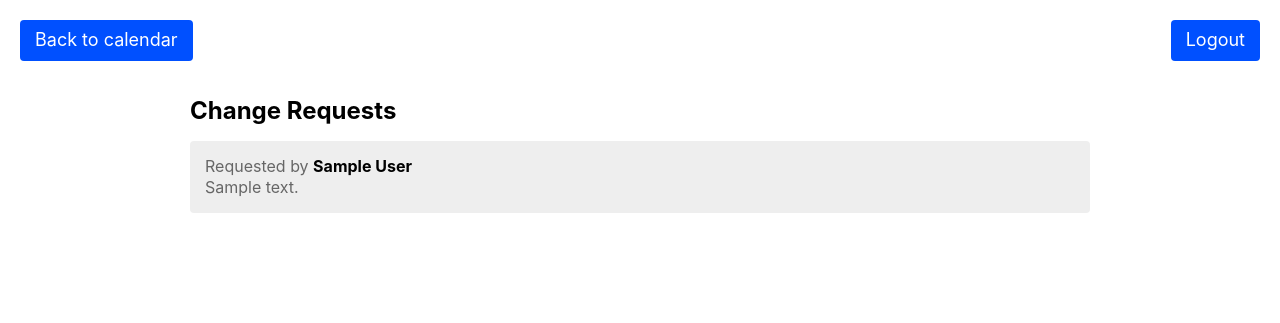
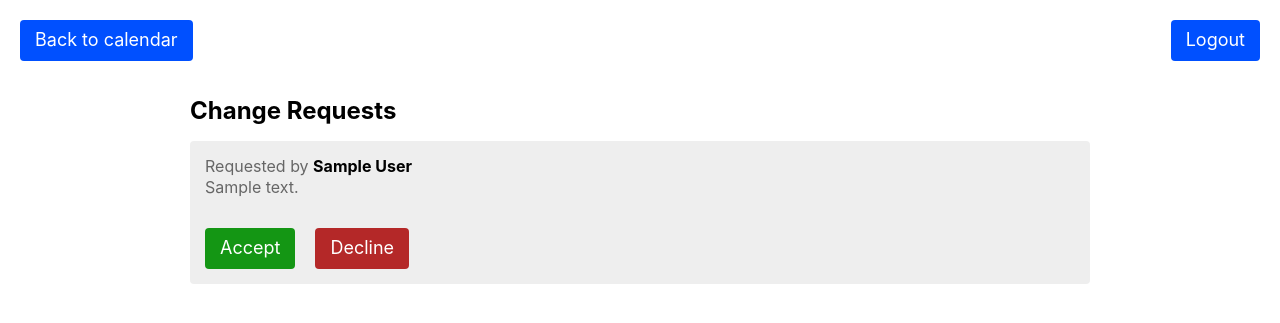
Before and after one commit to tchayen/schedule_planner, a Django app: template planner/templates/planner/admin.html in a window 1280 px wide. Shown: the top 323 px of the page. Run offline with Django 3.2, Linux system fonts and the light colour scheme; a user stored in the database is signed in; tables that the repository leaves empty hold one stand-in row (values such as "Sample post"); the template is opened without the code that fills it: most values are stand-ins (such as "Sample title", 1, 10 or a date in 2020); parts of the project's set-up code (start-up, migrations or seed data) failed here and were passed over.

Commit message:
Add accept/decline buttons

```diff
--- a/planner/templates/base.html
+++ b/planner/templates/base.html
@@ -154,10 +154,17 @@
                 padding: 0;
             }
 
-
             button:hover {
                 transition: 0.15s all;
                 opacity: 0.6;
+            }
+
+            .accept {
+                background-color: rgb(20, 150, 20);
+            }
+
+            .decline {
+                background-color: rgb(180, 40, 40);
             }
         </style>
     </head>
--- a/planner/templates/planner/admin.html
+++ b/planner/templates/planner/admin.html
@@ -7,6 +7,11 @@
         border-radius: 4px;
         padding: 15px;
         margin-bottom: 10px;
+    }
+
+    .buttons {
+        display: flex;
+        margin-top: 30px;
     }
 </style>
 {% if user.is_superuser %}
@@ -23,6 +28,10 @@
                 <div>
                     {{ request.description|safe }}
                 </div>
+                <div class="buttons">
+                    <a href="/change_request/{{ request.id }}/accept/" class="button accept">Accept</a>
+                    <a href="/change_request/{{ request.id }}/decline/" class="button decline">Decline</a>
+                </div>
             </div>
         {% endfor %}
     </div>
--- a/planner/urls.py
+++ b/planner/urls.py
@@ -9,6 +9,8 @@ urlpatterns = [
 
     url(r'^(?P<first_day>([12]\d{3}-(0[1-9]|1[0-2])-(0[1-9]|[12]\d|3[01])))/$',
         views.calendar, name='calendar'),
+
+    url(r'^change_request/(?P<id>(\d+))/(?P<decision>(accept|decline))/$', views.change_request, name='change_request'),
 
     url(r'^admin/$', views.admin, name='admin'),
 
--- a/planner/views.py
+++ b/planner/views.py
@@ -5,6 +5,7 @@ from datetime import datetime, timedelta
 from itertools import groupby
 from .models import Event, ChangeRequest
 from django.core.mail import send_mail
+from django.shortcuts import redirect
 
 def slots():
     return [
@@ -77,6 +78,9 @@ def calendar(request, first_day):
 
     return render(request, 'planner/index.html', context)
 
+def change_request(request, id, decision):
+    return redirect(to='/admin')
+
 def admin(request):
     change_requests = [cr for cr in ChangeRequest.objects.all()]
 
```
